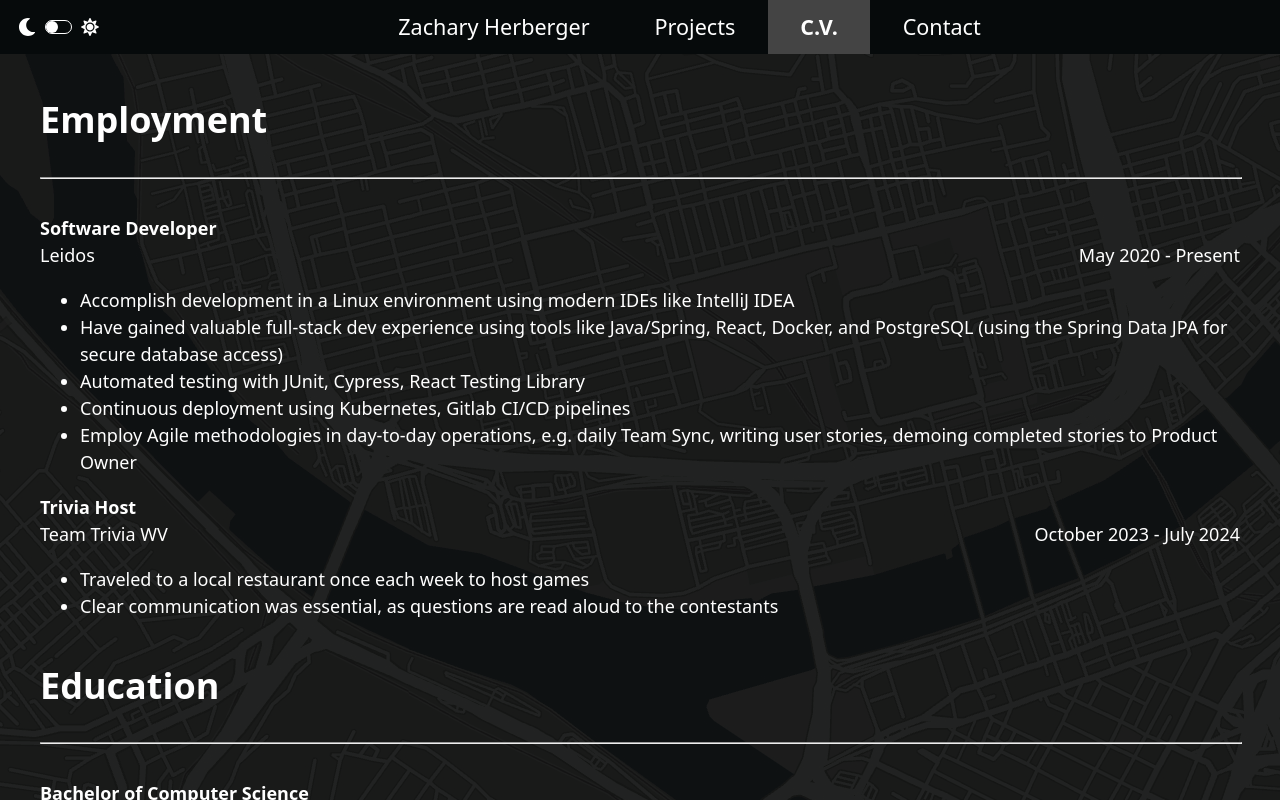
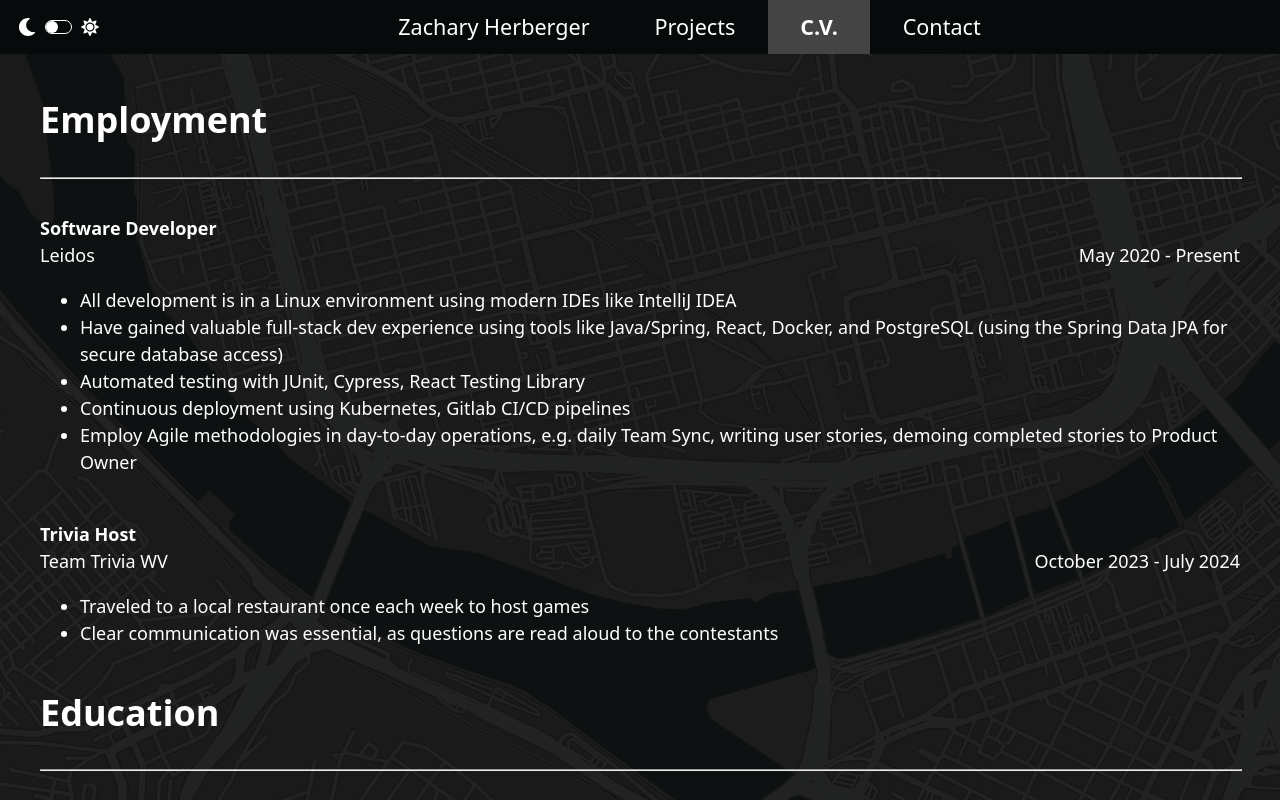
Before and after one commit to zherberger/my-home-page, a React (Vite) app: page /cv in a window 1280 px wide. Shown: the top 800 px of the page. Built offline with nearby package versions, Linux system fonts and the light colour scheme.

Commit message:
Some more adjustments to CV

```diff
--- a/src/CV.tsx
+++ b/src/CV.tsx
@@ -8,14 +8,19 @@ export default function CV() {
             <h2>Employment</h2>
             <hr/>
             <br/>
-            <b>Software Developer</b>
-            <Stack>
-                <div>Leidos</div>
+            <Stack
+                alignItems="end"
+                justifyContent="space-between"
+            >
+                <div>
+                    <b>Software Developer</b>
+                    <div>Leidos</div>
+                </div>
                 <div style={{marginLeft: "auto"}}>May 2020 - Present</div>
             </Stack>
             <ul>
                 <li>
-                    Accomplish development in a Linux environment using modern IDEs like IntelliJ IDEA
+                    All development is in a Linux environment using modern IDEs like IntelliJ IDEA
                 </li>
                 <li>
                     Have gained valuable full-stack dev experience using tools like Java/Spring, React, Docker, and PostgreSQL (using the Spring Data JPA for secure database access)
@@ -30,12 +35,15 @@ export default function CV() {
                     Employ Agile methodologies in day-to-day operations, e.g. daily Team Sync, writing user stories, demoing completed stories to Product Owner
                 </li>
             </ul>
-            <b>Trivia Host</b>
+            <br/>
             <Stack
-                alignItems="flex-end"
+                alignItems="end"
                 justifyContent="space-between"
             >
-                <div>Team Trivia WV</div>
+                <div>
+                    <b>Trivia Host</b>
+                    <div>Team Trivia WV</div>
+                </div>
                 <div>October 2023 - July 2024</div>
             </Stack>
             <ul>
```
